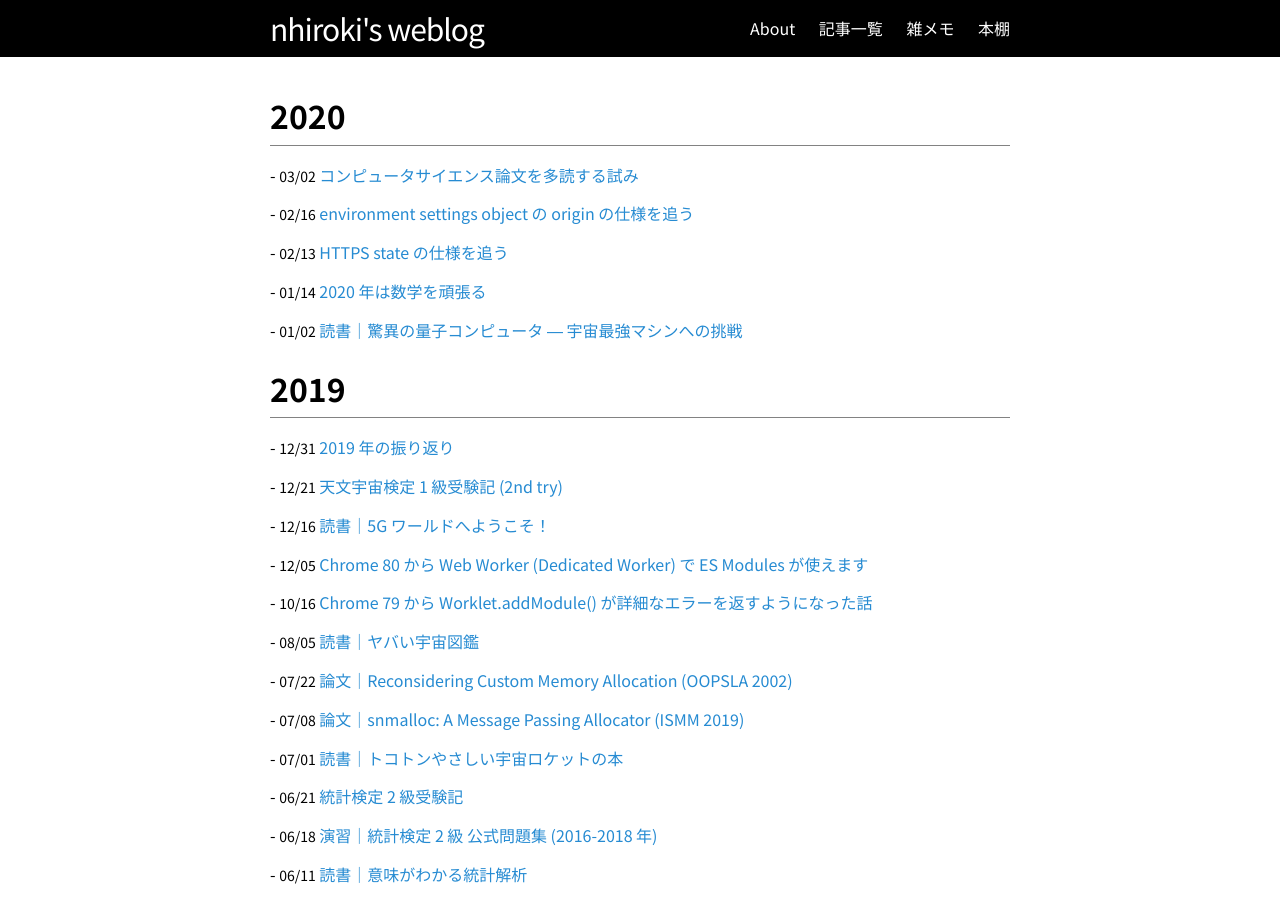
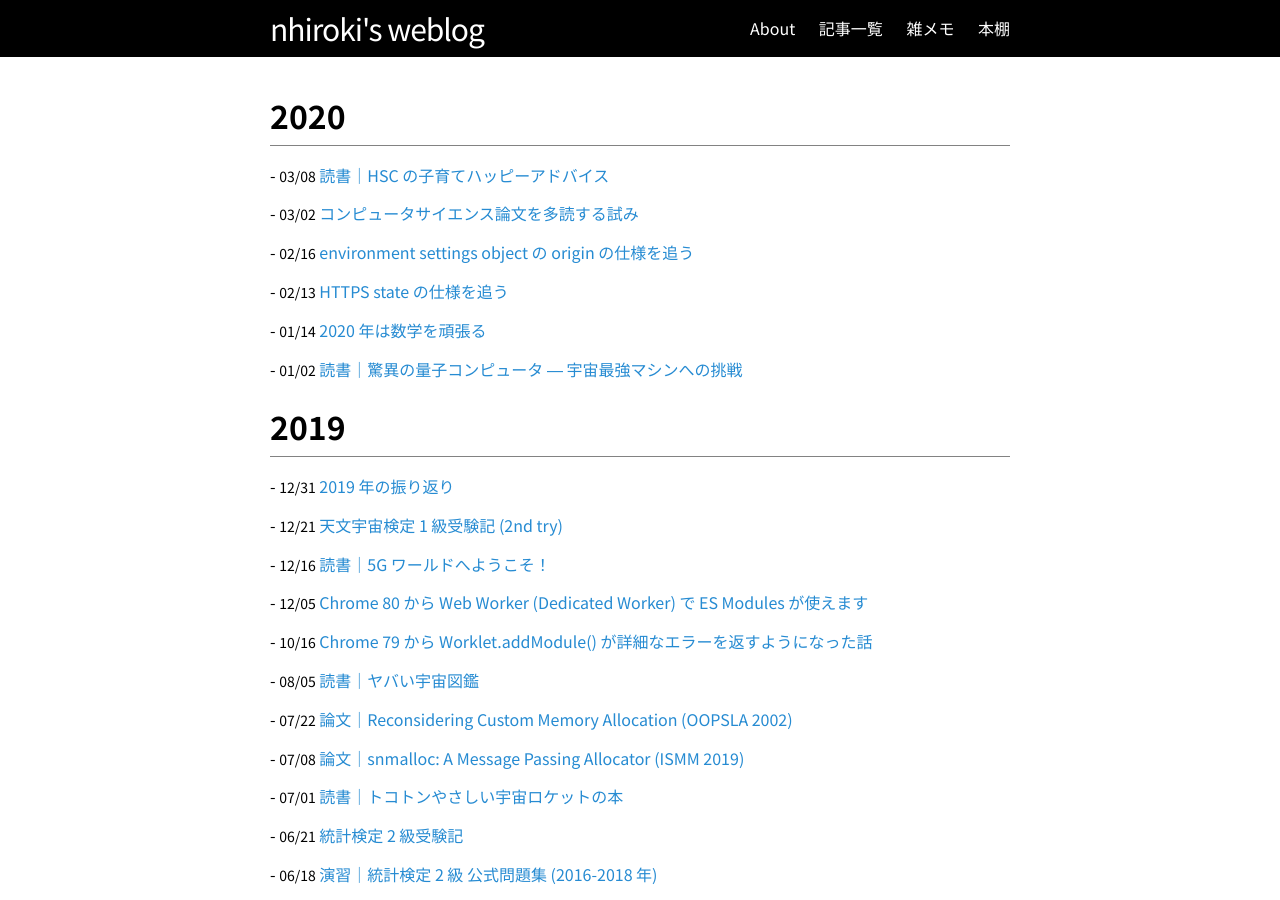
Before and after one commit to nhiroki/nhiroki.github.io, a Jekyll site: the page built from index.html, in a window 1280 px wide and 900 px high. Built offline with Jekyll 4.4.1, drawn with Linux system fonts in a browser that asks for light colours; some of the changed lines change nothing that is shown.

Commit message:
Publish a new article

```diff
--- /dev/null
+++ b/_posts/2020-03-08-book-highly-sensitive-child.md
@@ -0,0 +1,13 @@
+---
+layout: post
+title: "読書｜HSC の子育てハッピーアドバイス"
+date: 2020-03-08 00:00:00 +09:00
+tags: book
+image: /images/book-highly-sensitive-child.jpg
+---
+
+『HSC の子育てハッピーアドバイス』という本を読みました。5 人に 1 人いると言われている「ひといちばい敏感な子 (HSC: Highly Sensitive Child)」について紹介している本です。HSC の特徴が豊富なマンガで説明されていて雰囲気が掴みやすかったです。自己診断用のチェックリストも付属しています。
+
+![表紙](/images/book-highly-sensitive-child.jpg)
+
+自分の子や他所の子と接するときのヒントになりそうという考えから最近は子どもの個性や発達の分類に興味があり、本屋でたまたま見かけた本書を読みました。HSC 以外に関する本も色々読んでみたいです。
--- a/books.md
+++ b/books.md
@@ -1,7 +1,7 @@
 ---
 layout: page
 title: 本棚
-date: 2020/01/04
+date: 2020/03/08
 permalink: /books/
 ---
 
@@ -323,6 +323,7 @@ permalink: /books/
 
 - (途中) レジリエンスの鍛え方
 
+- ([2020](/2020/03/08/book-highly-sensitive-child)) HSC の子育てハッピーアドバイス
 - ([2018](/2018/02/18/book-child-self-study)) 自分からどんどん勉強する子になる方法
 - ([2018](/2018/02/18/book-child-english)) ほんとうに頭がよくなる世界最高の子ども英語
 - ([2018](/2018/01/27/book-how-to-bring-up-boys)) 言うこと聞かない！落ち着きない！ 男の子のしつけに悩んだら読む本
```
Also changed, not shown: images/book-highly-sensitive-child.jpg (added).
